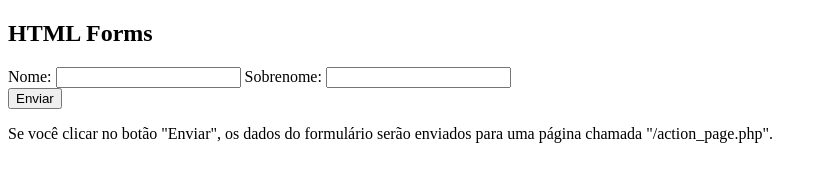
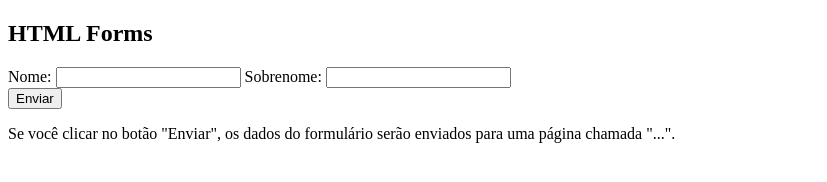
Before and after one commit to RhayssaOliveira/Formulario, a plain HTML site: page index.html in a window 1280 px wide. Shown: the whole page, without its empty margins (0-827 px from the left). Drawn offline with Linux system fonts and the light colour scheme.

Commit message:
Update index.html

```diff
--- a/index.html
+++ b/index.html
@@ -16,6 +16,6 @@
       <input type="text" id="lname" name="lname" value=""><br>
       <input type="submit" value="Enviar">
     </form>
-    <p>Se você clicar no botão "Enviar", os dados do formulário serão enviados para uma página chamada "/action_page.php".</p>
+    <p>Se você clicar no botão "Enviar", os dados do formulário serão enviados para uma página chamada "...".</p>
 </body>
 </html>
```
